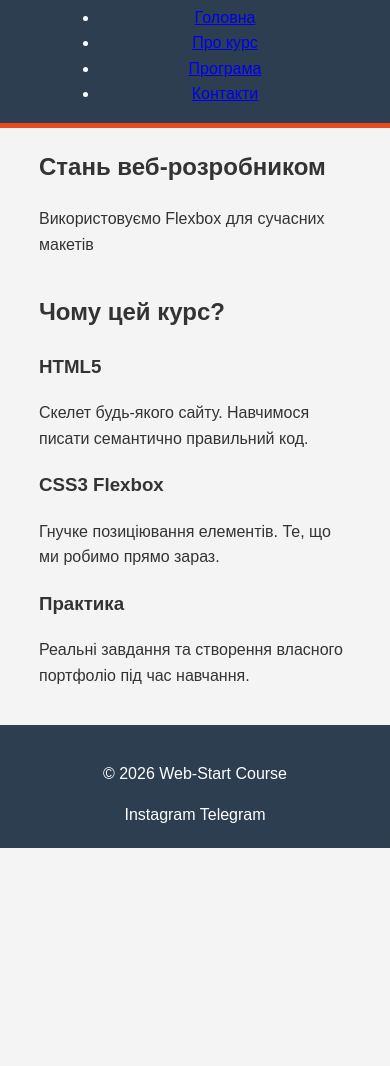
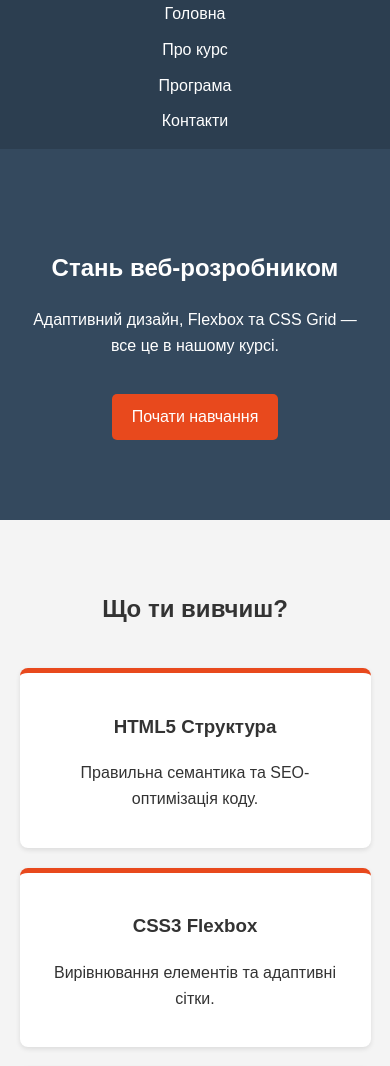
Before and after one commit to andriibazhaliuk-kb2301-bot/lab4_webprogramm, a plain HTML site: page lab5/lab5.html in a window 390 px wide. Shown: the part 67-1133 px from the top of the page. Before the commit the page ends 915 px from the top, so only its background shows below. Drawn offline with Linux system fonts and the light colour scheme.

Commit message:
додавання коректне вирівнювання елементів;
 використання justify-content та align-items;

 адаптацію макета для різної ширини екрана (media queries).

```diff
--- a/lab5/lab5.css
+++ b/lab5/lab5.css
@@ -1,89 +1,157 @@
+
+* {
+    box-sizing: border-box;
+}
 
 body {
     font-family: Arial, sans-serif;
+    margin: 0;
     line-height: 1.6;
-    margin: 0;
     background-color: #f4f4f4;
     color: #333;
+    display: flex;
+    flex-direction: column;
+    min-height: 100vh;
 }
 
-
-
 .container {
-    width: 80%;
+    width: 90%;
+    max-width: 1200px;
     margin: 0 auto;
-    overflow: hidden;
 }
 
 
 .main-header {
     background-color: #2c3e50;
-    color: #fff;
-    padding-top: 30px;
-    border-bottom: 5px solid #e8491d;
-    min-height: 100px;
-    text-align: center;
-}
-
-.main-header h1 {
-    text-transform: uppercase;
-    margin-bottom: 5px;
+    color: white;
+    padding: 15px 0;
 }
 
 
-.hero-section {
-    background-color: #ffffff;
-    padding: 50px 0;
-    text-align: center;
-    border-bottom: 1px solid #ddd;
+.header-flex {
+    display: flex;
+    justify-content: space-between;
+    align-items: center;
+    flex-wrap: wrap;
 }
 
-.hero-section h2 {
+.logo {
+    font-size: 1.5em;
+    font-weight: bold;
     color: #e8491d;
-    font-size: 2.5em;
-    margin-bottom: 10px;
 }
 
+.main-nav ul {
+    display: flex;
+    list-style: none;
+    margin: 0;
+    padding: 0;
+    gap: 20px;
+}
+
+.main-nav a {
+    color: white;
+    text-decoration: none;
+    transition: color 0.3s;
+}
+
+.main-nav a:hover {
+    color: #e8491d;
+}
+
+
+.hero {
+    background-color: #34495e;
+    color: white;
+    padding: 80px 0;
+    text-align: center;
+}
 
 .btn {
     display: inline-block;
     background: #e8491d;
-    color: #fff;
+    color: white;
     padding: 10px 20px;
     text-decoration: none;
     border-radius: 5px;
     margin-top: 20px;
-    border: 2px solid #e8491d;
 }
 
 
-.btn:hover {
-    background: #fff;
-    color: #e8491d;
+.features {
+    padding: 50px 0;
 }
 
-
-.info-section {
-    padding: 20px;
-    background-color: #e2e2e2;
+.features h2 {
+    text-align: center;
+    margin-bottom: 40px;
 }
 
-.content-box {
+.features-row {
+    display: flex;
+    justify-content: space-between;
+    align-items: stretch;
+    gap: 20px;
+}
+
+.feature-card {
     background: white;
     padding: 20px;
-    border: 1px solid #ccc;
-    margin-top: 15px;
-}
-
-ul {
-    margin-left: 20px;
+    border-radius: 8px;
+    box-shadow: 0 2px 5px rgba(0,0,0,0.1);
+    flex: 1;
+    text-align: center;
+    border-top: 5px solid #e8491d;
 }
 
 
 .main-footer {
-    background-color: #2c3e50;
-    color: #fff;
-    text-align: center;
-    padding: 20px;
-    margin-top: 20px;
+    background-color: #222;
+    color: #ccc;
+    padding: 20px 0;
+    margin-top: auto;
 }
+
+.footer-flex {
+    display: flex;
+    justify-content: space-between;
+    align-items: center;
+}
+
+.socials a {
+    color: #ccc;
+    margin-left: 10px;
+    text-decoration: none;
+}
+
+
+@media (max-width: 768px) {
+
+    .header-flex {
+        flex-direction: column;
+        gap: 15px;
+    }
+
+
+    .main-nav ul {
+        flex-direction: column;
+        align-items: center;
+        gap: 10px;
+    }
+
+
+    .features-row {
+        flex-direction: column;
+    }
+
+    .feature-card {
+        width: 100%;
+    }
+
+
+    .footer-flex {
+        flex-direction: column;
+        gap: 10px;
+        text-align: center;
+    }
+}
--- a/lab5/lab5.html
+++ b/lab5/lab5.html
@@ -11,6 +11,7 @@
     <header class="main-header">
         <div class="container header-flex">
             <div class="logo">WEB-START</div>
+
             <nav class="main-nav">
                 <ul>
                     <li><a href="#">Головна</a></li>
@@ -24,31 +25,34 @@
 
     <main>
         <section class="hero">
-            <div class="container">
-                <h1>Стань веб-розробником</h1>
-                <p>Використовуємо Flexbox для сучасних макетів</p>
+            <div class="container hero-flex">
+                <div class="hero-text">
+                    <h1>Стань веб-розробником</h1>
+                    <p>Адаптивний дизайн, Flexbox та CSS Grid — все це в нашому курсі.</p>
+                    <a href="#" class="btn">Почати навчання</a>
+                </div>
             </div>
         </section>
 
         <section class="features">
             <div class="container">
-                <h2>Чому цей курс?</h2>
+                <h2>Що ти вивчиш?</h2>
 
                 <div class="features-row">
 
                     <div class="feature-card">
-                        <h3>HTML5</h3>
-                        <p>Скелет будь-якого сайту. Навчимося писати семантично правильний код.</p>
+                        <h3>HTML5 Структура</h3>
+                        <p>Правильна семантика та SEO-оптимізація коду.</p>
                     </div>
 
                     <div class="feature-card">
                         <h3>CSS3 Flexbox</h3>
-                        <p>Гнучке позиціювання елементів. Те, що ми робимо прямо зараз.</p>
+                        <p>Вирівнювання елементів та адаптивні сітки.</p>
                     </div>
 
                     <div class="feature-card">
-                        <h3>Практика</h3>
-                        <p>Реальні завдання та створення власного портфоліо під час навчання.</p>
+                        <h3>Media Queries</h3>
+                        <p>Сайт буде зручним на телефоні, планшеті та ПК.</p>
                     </div>
 
                 </div>
@@ -60,8 +64,8 @@
         <div class="container footer-flex">
             <p>© 2026 Web-Start Course</p>
             <div class="socials">
-                <span>Instagram</span>
-                <span>Telegram</span>
+                <a href="#">Instagram</a>
+                <a href="#">Telegram</a>
             </div>
         </div>
     </footer>
```
